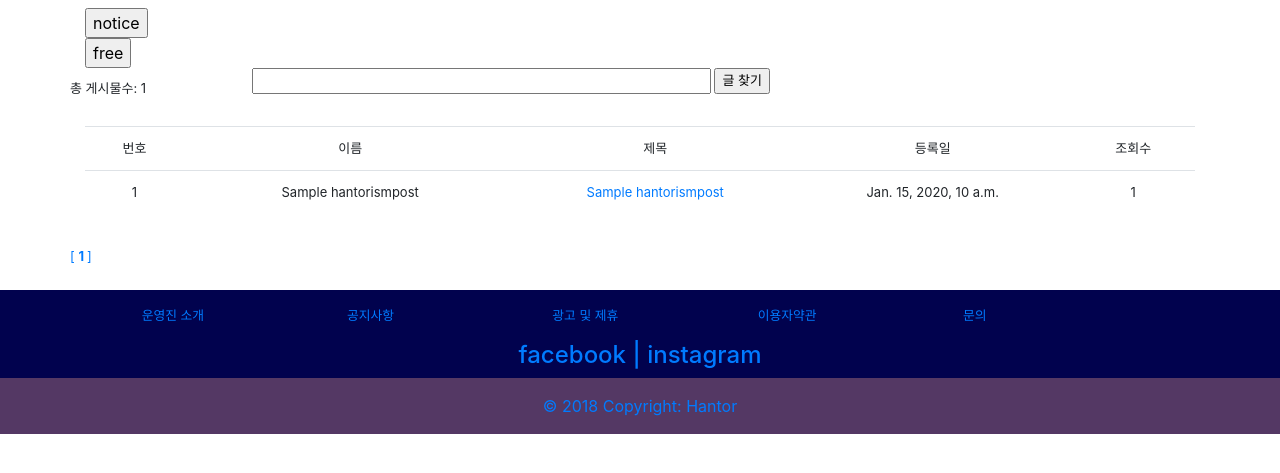
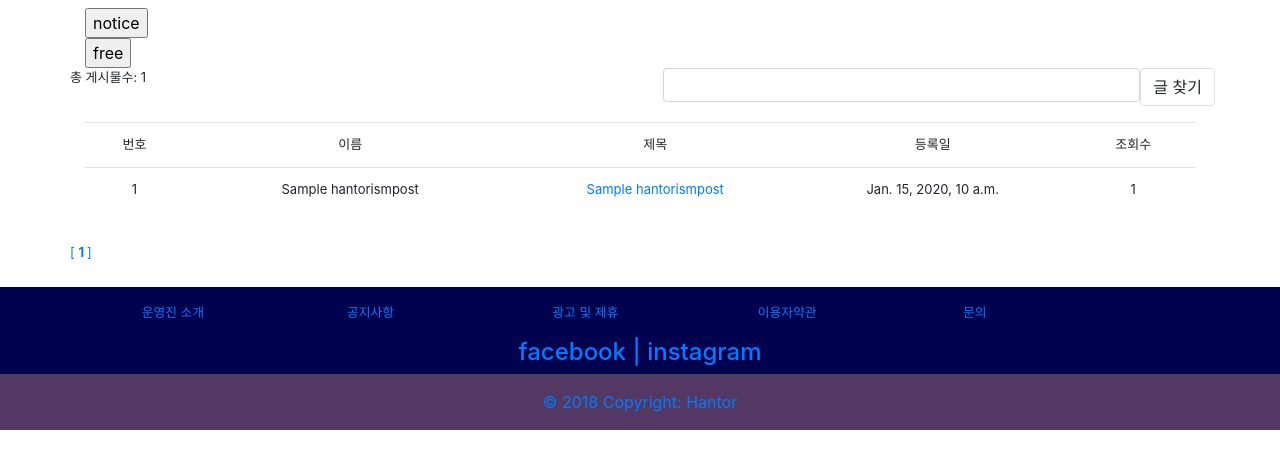
Before and after one commit to terajh/hantor_page, a Django app: template hantorism_post/templates/post_list.html in a window 1280 px wide. Shown: the part 56-529 px from the top of the page. Run offline with Django 3.2, Linux system fonts and the light colour scheme; tables that the repository leaves empty hold one stand-in row (values such as "Sample post"); the template is opened without the code that fills it: values that come from a table or form of the project are taken from there, most other values are stand-ins (such as "Sample title", 1, 10 or a date in 2020); some libraries are stand-ins or nearby versions.

Commit message:
remove table tag

```diff
--- a/hantorism_post/templates/post_list.html
+++ b/hantorism_post/templates/post_list.html
@@ -41,11 +41,8 @@
         <input type="submit" value="free">
     </form>
     <div id="fon" class="row justify-content-between">
-        <table cellspacing=1 width=700 border=0>
-            <tr>
-                <td>총 게시물수: {{ totalCnt }}</td>
-                <td>
-                    <form>
+                <p>총 게시물수: {{ totalCnt }}</p>
+                    <form class="form-row">
                         <p align=right>
                             {% if filter_params %}
                                 {% if filter_params.status %}
@@ -57,13 +54,16 @@
                                     {% endif %}
                                 {% endfor %}
                             {% endif %}
-                            <input type="text" name="search" size=50 maxlength=50>
-                            <input type="submit" value="글 찾기">
+                        <div>
+                            <input type="text" style="font-size: small;" class="form-control" name="search" size=50 maxlength=50>
+                        </div>
+                           <div>
+                               <input type="submit" class="btn border border-1" value="글 찾기">
+                           </div>
+
                         </p>
                     </form>
                 </td>
-            </tr>
-        </table>
     </div>
     <table class="table " cellspacing=1>
         <thead>
```
